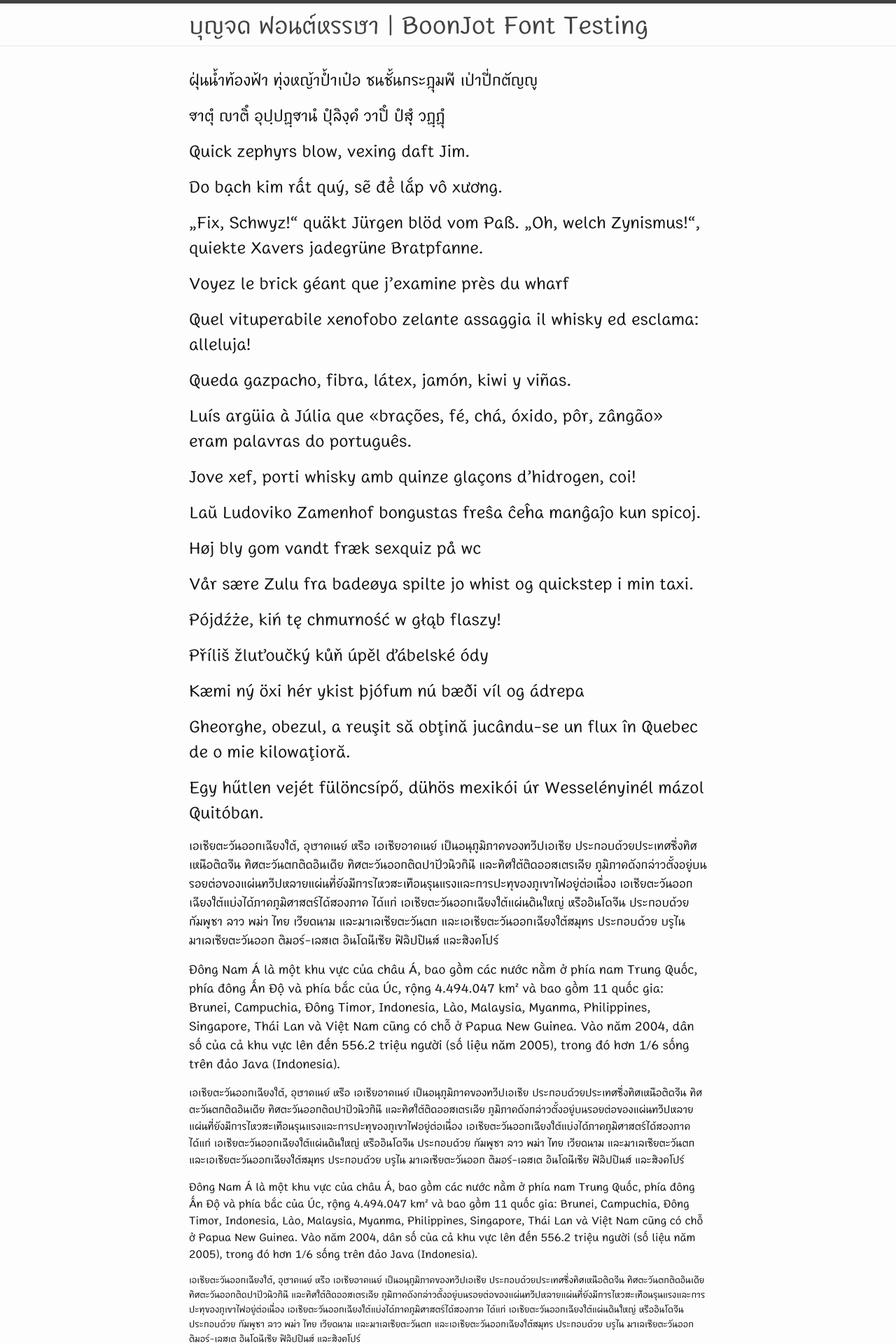
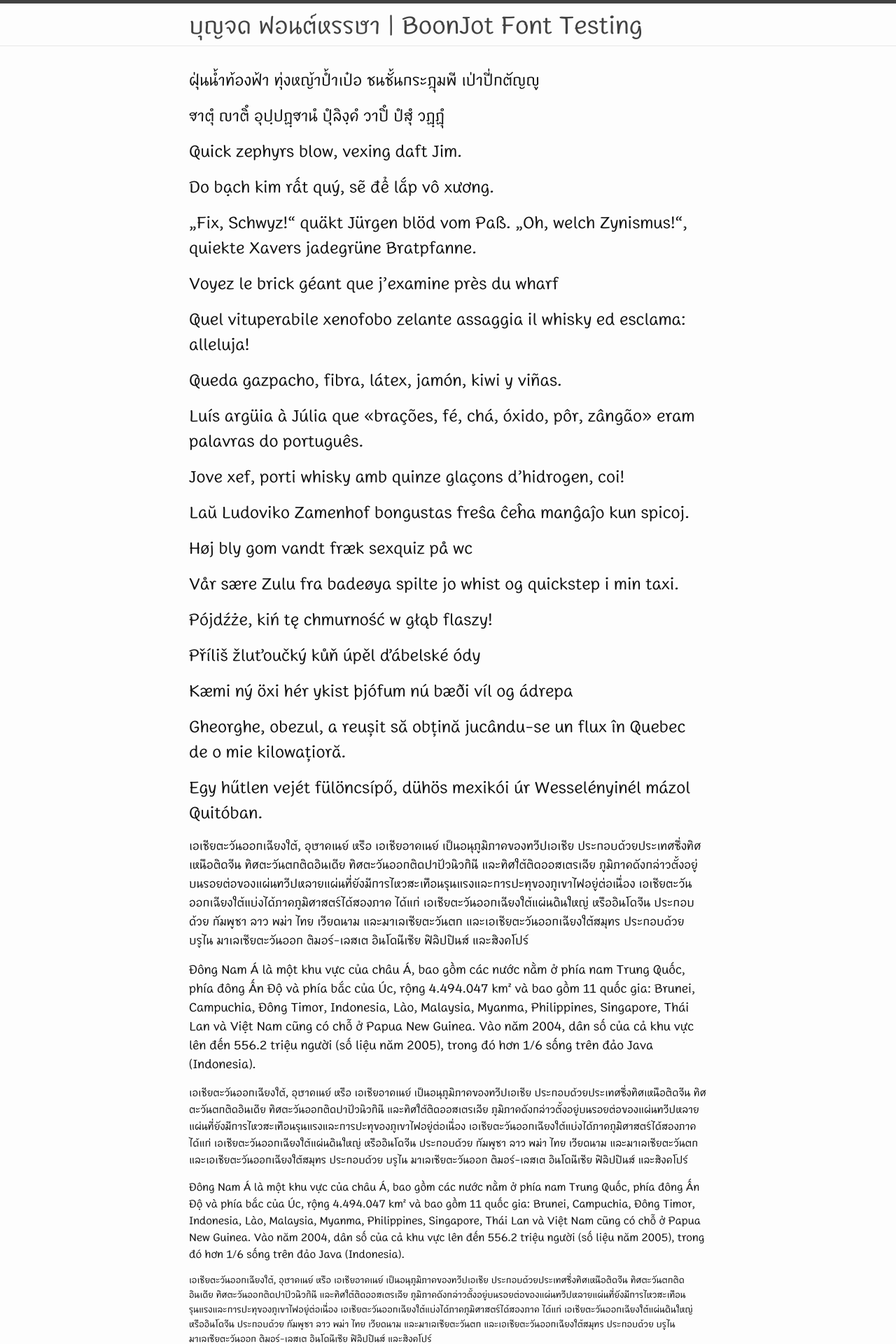
Before and after one commit to fontuni/boonjot, a Jekyll site: the page built from index.md, in a window 1280 px wide. Shown: the top 1920 px of the page at 70% size. Built offline with Jekyll 4.4.1, drawn with Linux system fonts in a browser that asks for light colours.

Commit message:
#11 tighten Latin & loosen Thai spacing + tnum

```diff
--- a/_config.yml
+++ b/_config.yml
@@ -6,4 +6,4 @@
 # Build settings
 markdown: kramdown
 
-exclude: [libraries, sources, build.py, README.md, OFL.txt]
+exclude: [libraries, sources, scripts, README.md, OFL.txt]
--- a/css/main.scss
+++ b/css/main.scss
@@ -14,14 +14,30 @@
   font-style: normal;
 }
 
+@mixin vendor-prefix($name, $argument) {
+  -webkit-#{$name}: #{$argument};
+  -ms-#{$name}: #{$argument};
+  -moz-#{$name}: #{$argument};
+  -o-#{$name}: #{$argument};
+  #{$name}: #{$argument};
+}
+
+@mixin ot-feature($tag) {
+  @include vendor-prefix(font-feature-settings, #{$tag})
+}
+
+html {
+  @include ot-feature('"locl" 1');
+}
+
 .ss01,
 [lang|="pi"],
 [lang|="sa"] {
-  -moz-font-feature-settings:"ss01" 1;
-  -ms-font-feature-settings:"ss01" 1;
-  -o-font-feature-settings:"ss01" 1;
-  -webkit-font-feature-settings:"ss01" 1;
-  font-feature-settings:"ss01" 1;
+  @include ot-feature('"ss01"');
+}
+
+.tnum {
+  @include ot-feature('"tnum"');
 }
 
 
--- a/index.md
+++ b/index.md
@@ -39,6 +39,7 @@
 Kæmi ný öxi hér ykist þjófum nú bæði víl og ádrepa
 
 Gheorghe, obezul, a reuşit să obţină jucându-se un flux în Quebec de o mie kilowaţioră.
+{: lang="ro"}
 
 Egy hűtlen vejét fülöncsípő, dühös mexikói úr Wesselényinél mázol Quitóban.
 
--- a/build.py
+++ b/scripts/build.py
@@ -68,6 +68,7 @@
 
 def buildFont(source,family,weight):
   font = fontforge.open(source)
+
   setFontInfo(source,family,weight)
 
   for feature in features:
@@ -86,10 +87,11 @@
   ttf2Woff(ttf,woff,genflags)
   subprocess.call(['woff2_compress',ttf])
 
+  font.save('sources/boonjot-master-temp.sfd')
   font.close()
 
-if not os.path.exists(build_dir):
-  os.makedirs(build_dir)
+if not os.path.exists(unhinted_dir):
+  os.makedirs(unhinted_dir)
 
 for weight in weights:
   buildFont(source,family,weight)
```
Also changed, not shown: scripts/cleanup.py (added, +38 -0 lines), README.md, fonts/BoonJot-400.ttf, fonts/BoonJot-400.woff, fonts/BoonJot-400.woff2, fonts/unhinted/BoonJot-400-unhinted.ttf, 3 other files.
